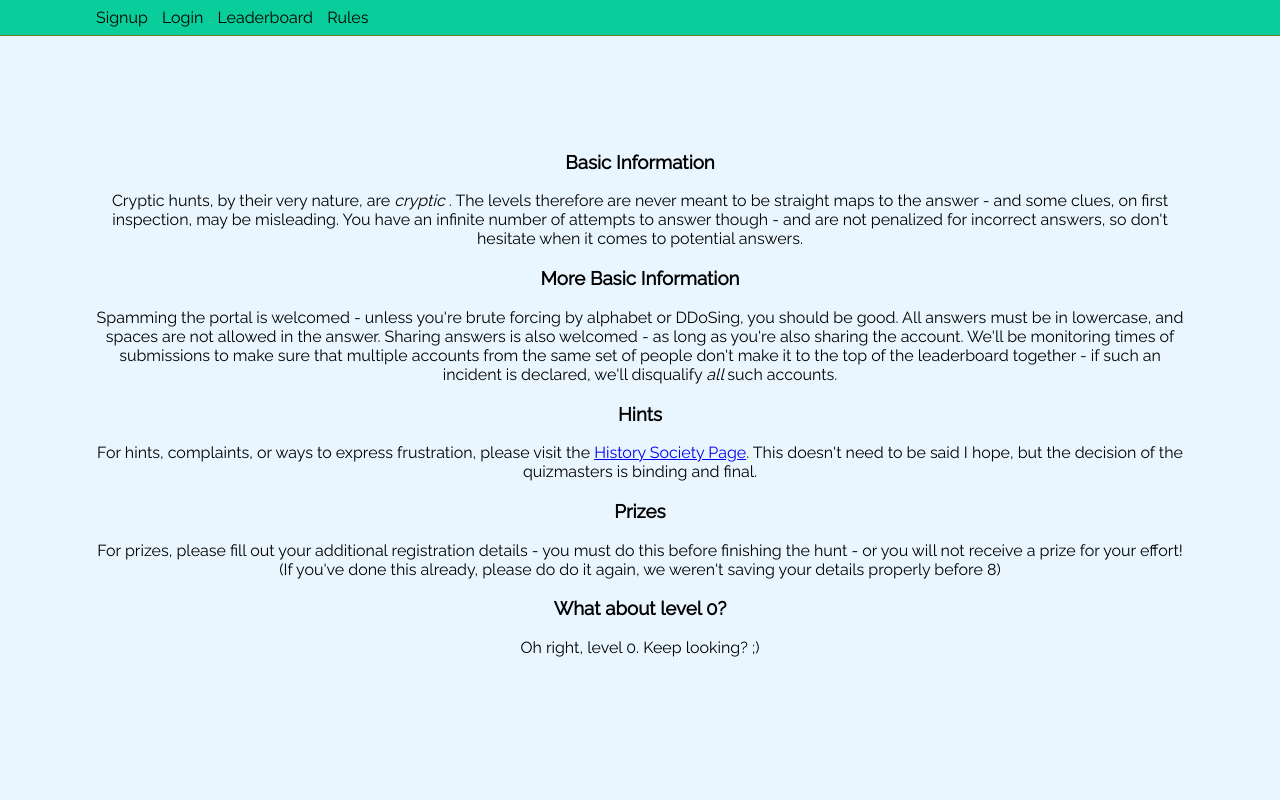
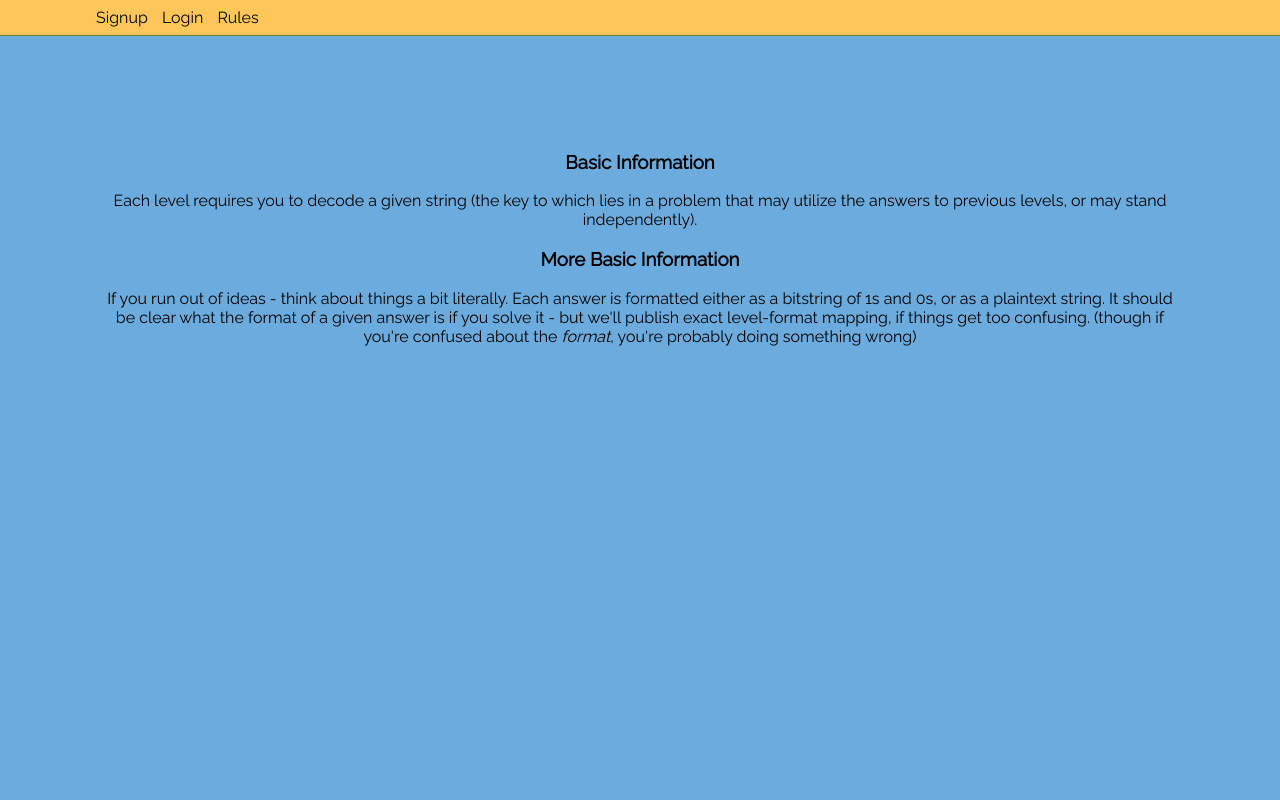
Before and after one commit to barun511/cryptic-hunt-personal, a Django app: page /rules in a window 1280 px wide. Run offline with Django 3.2, Linux system fonts and the light colour scheme.

```diff
--- a/cryptic/settings.py
+++ b/cryptic/settings.py
@@ -24,7 +24,7 @@ PROJECT_ROOT = BASE_DIR
 SECRET_KEY = '&@xiii4a-gk%paucu=s6==0#o3e%ur^t+38%y4h%4hgl4jx&k-'
 
 # SECURITY WARNING: don't run with debug turned on in production!
-DEBUG = False
+DEBUG = True
 
 ALLOWED_HOSTS = ['*']
 
@@ -135,4 +135,4 @@ MEDIA_ROOT=os.path.join(BASE_DIR, 'media')
 MEDIA_URL= '/media/'
 STATICFILES_STORAGE = 'whitenoise.storage.CompressedManifestStaticFilesStorage'
 import dj_database_url
-DATABASES['default'] = dj_database_url.config(conn_max_age=600,ssl_require=True)
+#DATABASES['default'] = dj_database_url.config(conn_max_age=600,ssl_require=True)
--- a/hunt/templates/base.html
+++ b/hunt/templates/base.html
@@ -10,12 +10,12 @@
             {% if user.is_authenticated %}
             <a href="{% url 'play' %}"> Play </a>
             <a class="right-align" href="{% url 'logout' %}"> Logout </a>
-            <a class="right-align" href="{% url 'userdetails' %}">Further Registration Details</a>
+            <!-- <a class="right-align" href="{% url 'userdetails' %}">Further Registration Details</a> -->
             {% else %}
 			<a href="{% url 'signup' %}">Signup</a>
 			<a href="{% url 'login' %}">Login</a>
             {% endif %}
-            <a href="{% url 'leaderboard' %}">Leaderboard</a>
+            <!-- <a href="{% url 'leaderboard' %}">Leaderboard</a> -->
             <a href="{% url 'rules' %}">Rules</a>
 		</div>
 		<div class="container"> <!-- why not copy bootstraps class names xD -->
--- a/hunt/templates/level.html
+++ b/hunt/templates/level.html
@@ -1,6 +1,6 @@
 {% extends 'base.html' %}
 {% block 'title' %}
-History Dooby Doo
+Computer Security And Privacy - Assignment 5
 {% endblock %}
 {% block 'content' %}
 <div class="links">
--- a/hunt/templates/rules.html
+++ b/hunt/templates/rules.html
@@ -2,23 +2,10 @@
 {% block 'content' %}
 <p>
     <h3> Basic Information </h3>
-    Cryptic hunts, by their very nature, are <i> cryptic </i>. The levels therefore are never meant to be straight maps to the answer - and some clues, on first inspection, may be misleading. You have an infinite number of attempts to answer though - and are not penalized for incorrect answers, so don't hesitate when it comes to potential answers.
+    Each level requires you to decode a given string (the key to which lies in a problem that may utilize the answers to previous levels, or may stand independently).
 </p>
 <p>
     <h3> More Basic Information </h3>
-    Spamming the portal is welcomed - unless you're brute forcing by alphabet or DDoSing, you should be good. All answers must be in lowercase, and spaces are not allowed in the answer. Sharing answers is also welcomed - as long as you're also sharing the account. We'll be monitoring times of submissions to make sure that multiple accounts from the same set of people don't make it to the top of the leaderboard together - if such an incident is declared, we'll disqualify <i> all </i> such accounts.
-</p>
-<p>
-    <h3> Hints </h3>
-    For hints, complaints, or ways to express frustration, please visit the <a href="https://www.facebook.com/ashokahistorysoc/">History Society Page</a>. This doesn't need to be said I hope, but the decision of the quizmasters is binding and final.
-</p>
-<p>
-    <h3> Prizes </h3>
-    For prizes, please fill out your additional registration details - you must do this before finishing the hunt - or you will not receive a prize for your effort! <br>
-    (If you've done this already, please do do it again, we weren't saving your details properly before 8)
-</p>
-<p>
-    <h3> What about level 0? </h3>
-    Oh right, level 0. Keep looking? ;)
+    If you run out of ideas - think about things a bit literally. Each answer is formatted either as a bitstring of 1s and 0s, or as a plaintext string. It should be clear what the format of a given answer is if you solve it - but we'll publish exact level-format mapping, if things get too confusing. (though if you're confused about the <i>format</i>, you're probably doing something wrong)
 </p>
 {% endblock %}
--- a/hunt/urls.py
+++ b/hunt/urls.py
@@ -13,4 +13,5 @@ urlpatterns = [
         url(r'^level/(?P<level_number>\d+)/?$', views.level, name="level"),
         url(r'^rules/?$',views.rules, name="rules"),
         url(r'^userdetails/?$',views.userdetails, name="userdetails"),
+        url(r'^demo/?$',views.index, name="index"),
 ]
--- a/static/index.css
+++ b/static/index.css
@@ -4,12 +4,12 @@ body
 	margin:0px;
 	padding:0px;
 	color:black;
-    background-color: #e9f6ff;
+    background-color: #6cabdd;
 	font-family: Raleway, sans-serif; /* till you get Raleway */
 }
 .navbar
 {
-	background-color: #09ce9b;
+	background-color: #ffc659;
     border-bottom: 1.5px solid #6b7d30;
 	padding:8px;
 	align-items: center;
```
Also changed, not shown: hunt/static/index.css (+4 -3 lines), hunt/templates/index.html (+8 -3 lines), staticfile/staticfiles.json (+1 -1 lines).
